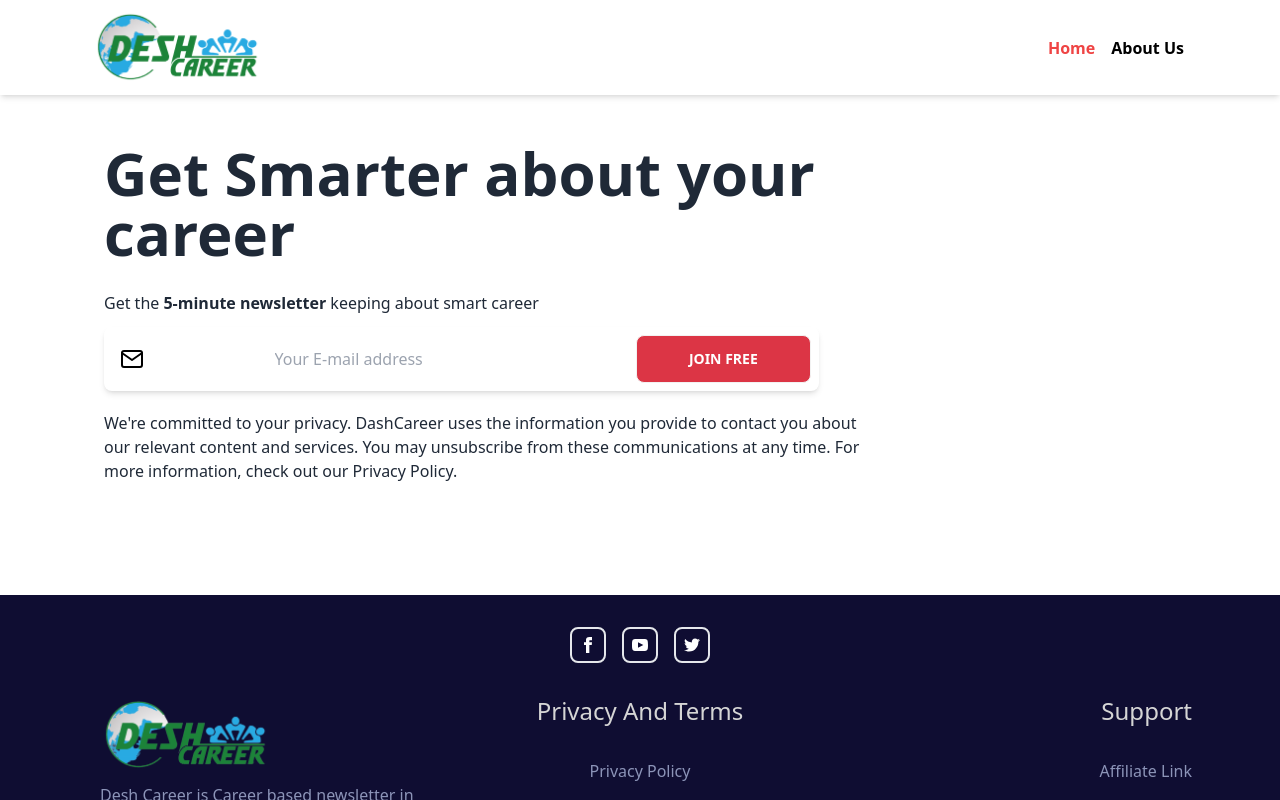
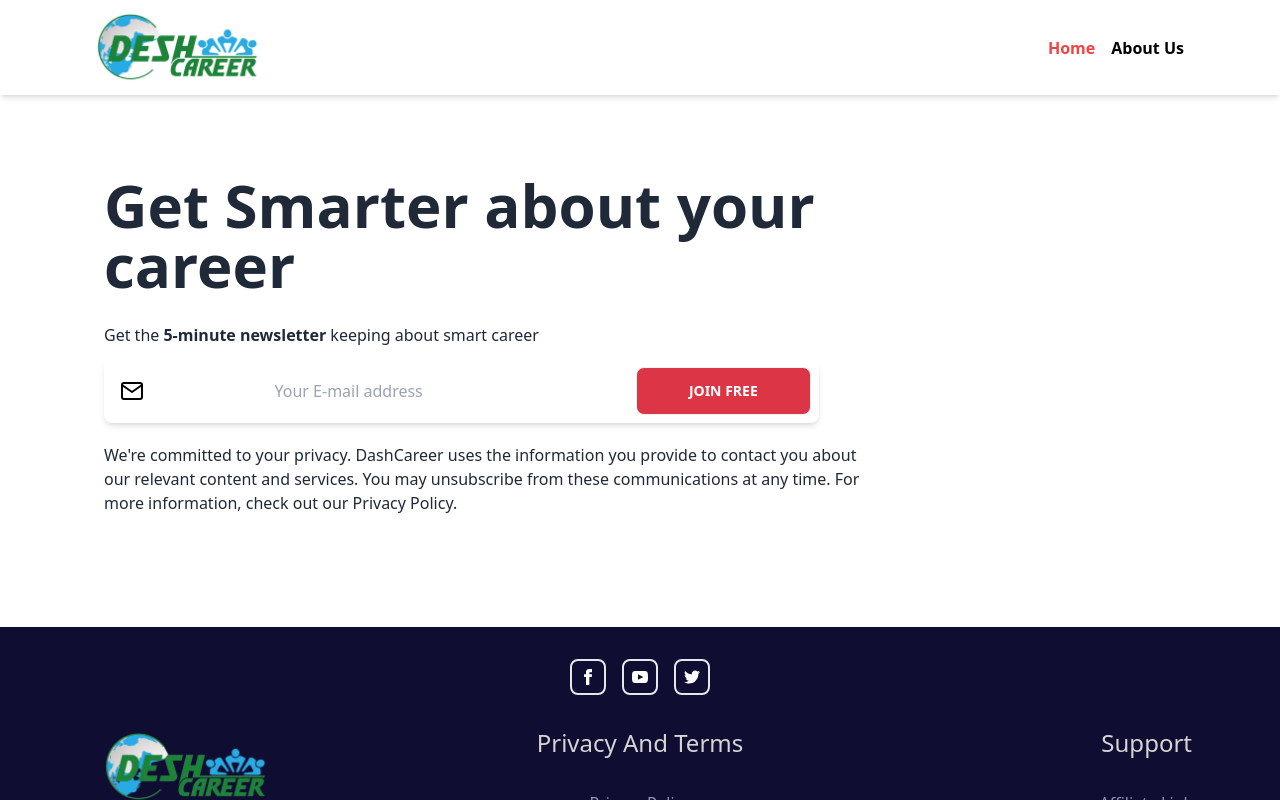
Before and after one commit to naziullah135/BanglaPuzzle, a React (Create React App) app: page / in a window 1280 px wide. Shown: the top 800 px of the page. Built offline with nearby package versions, Linux system fonts and the light colour scheme.

Commit message:
margin fix

```diff
--- a/src/components/Hero.jsx
+++ b/src/components/Hero.jsx
@@ -3,7 +3,7 @@ import emailIcon from "../assets/mail.svg";
 
 const Hero = () => {
   return (
-    <div className="lg:px-14 m-12">
+    <div className="lg:px-14 mt-20 m-12">
       <h1 className="text-6xl font-bold font-sans">
         Get Smarter about your <br /> career
       </h1>
```
